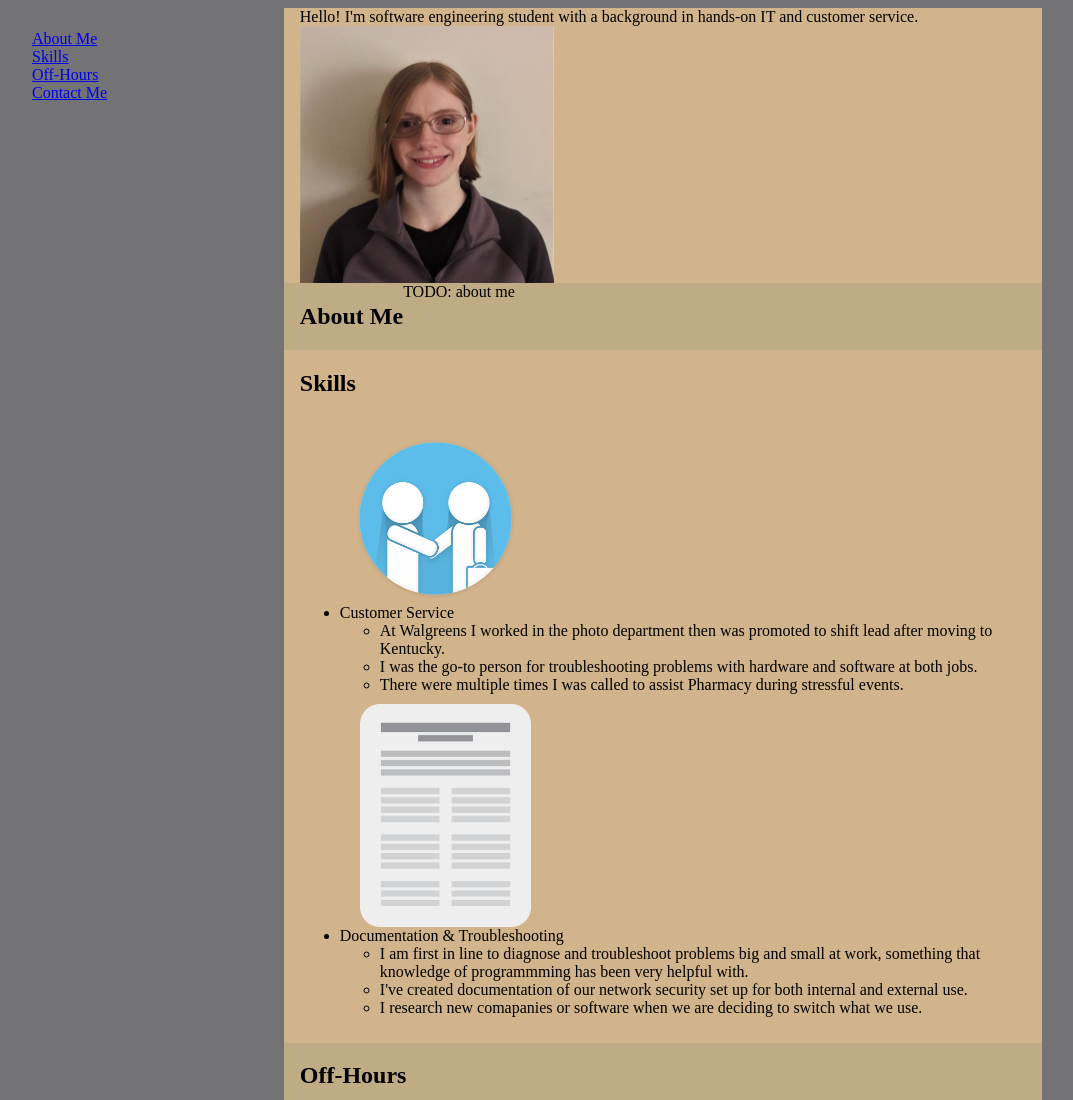
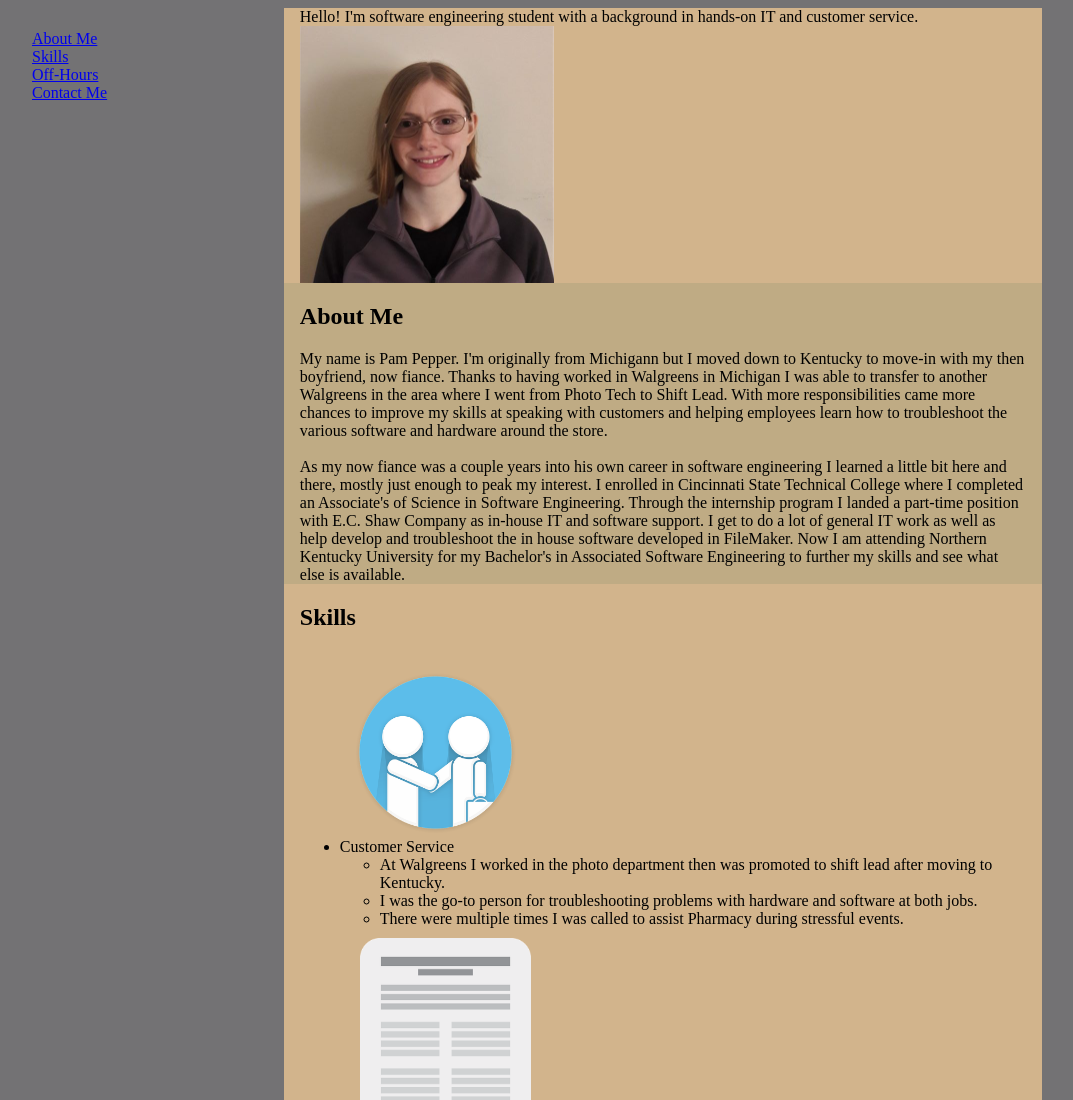
Before and after one commit to Xophin/personal-webpage, a plain HTML site: page index.html in a window 1280 px wide. Shown: the top 1100 px of the page, without its empty margins (7-1080 px from the left). Drawn offline with Linux system fonts and the light colour scheme.

Commit message:
Add files via upload
Saw a TODO I forgot.

```diff
--- a/index.html
+++ b/index.html
@@ -156,7 +156,7 @@
 			</section>
 			<section class="main2">
 				<h2 id="bio">About Me</h2>
-				<article> TODO: about me </article>
+				<article> My name is Pam Pepper. I'm originally from Michigann but I moved down to Kentucky to move-in with my then boyfriend, now fiance. Thanks to having worked in Walgreens in Michigan I was able to transfer to another Walgreens in the area where I went from Photo Tech to Shift Lead. With more responsibilities came more chances to improve my skills at speaking with customers and helping employees learn how to troubleshoot the various software and hardware around the store. <br> <br> As my now fiance was a couple years into his own career in software engineering I learned a little bit here and there, mostly just enough to peak my interest. I enrolled in Cincinnati State Technical College where I completed an Associate's of Science in Software Engineering. Through the internship program I landed a part-time position with E.C. Shaw Company as in-house IT and software support. I get to do a lot of general IT work as well as help develop and troubleshoot the in house software developed in FileMaker. Now I am attending Northern Kentucky University for my Bachelor's in Associated Software Engineering to further my skills and see what else is available.</article>
 			</section>
 			<section class="main1">
 				<h2 id="Skills">Skills</h2>
```
